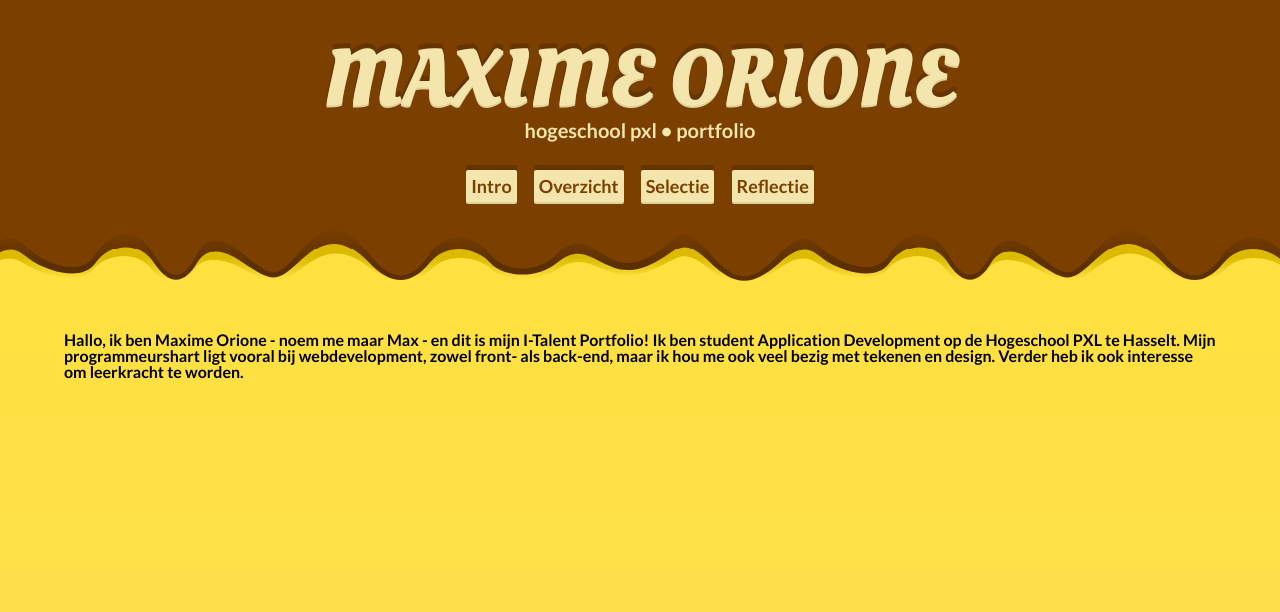
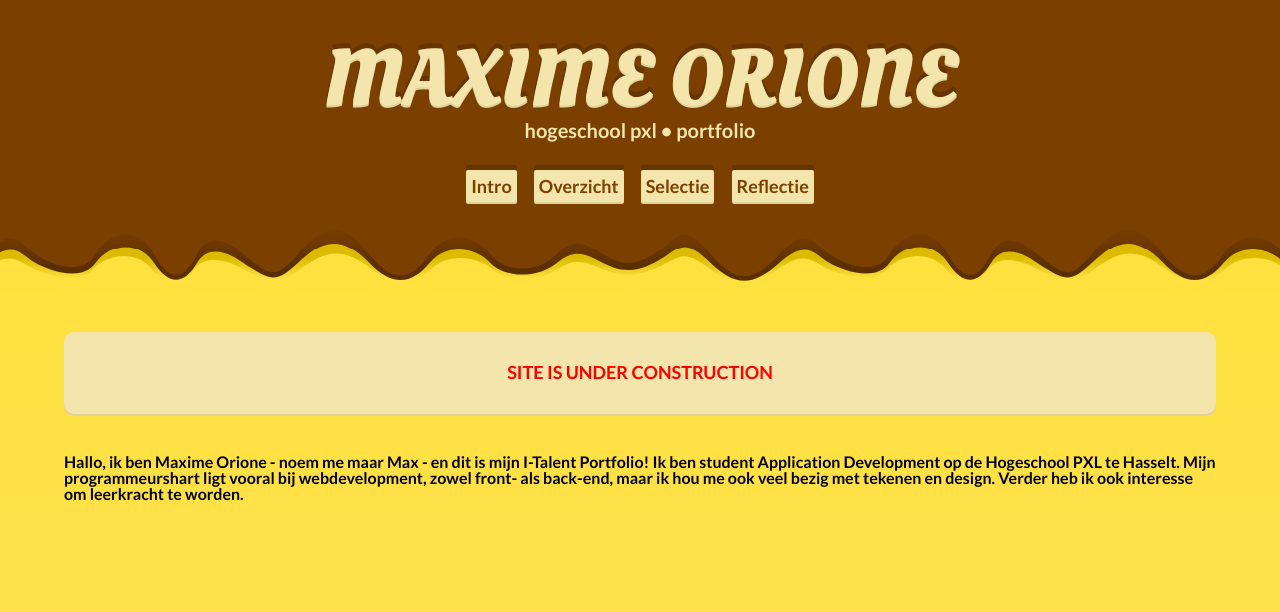
Before and after one commit to Maxzilla60/maxzilla60.github.io, a Jekyll site: the page built from index.html, in a window 1280 px wide. Shown: the top 612 px of the page. Built offline with Jekyll 4.4.1, drawn with Linux system fonts in a browser that asks for light colours; nearby versions of some CDN libraries.

Commit message:
Under Construction Sign

```diff
--- a/index.html
+++ b/index.html
@@ -1,4 +1,7 @@
 ---
 layout: main
 ---
+<div class="description" style="color: red;">
+	SITE IS UNDER CONSTRUCTION
+</div>
 {{ site.description }}
```
